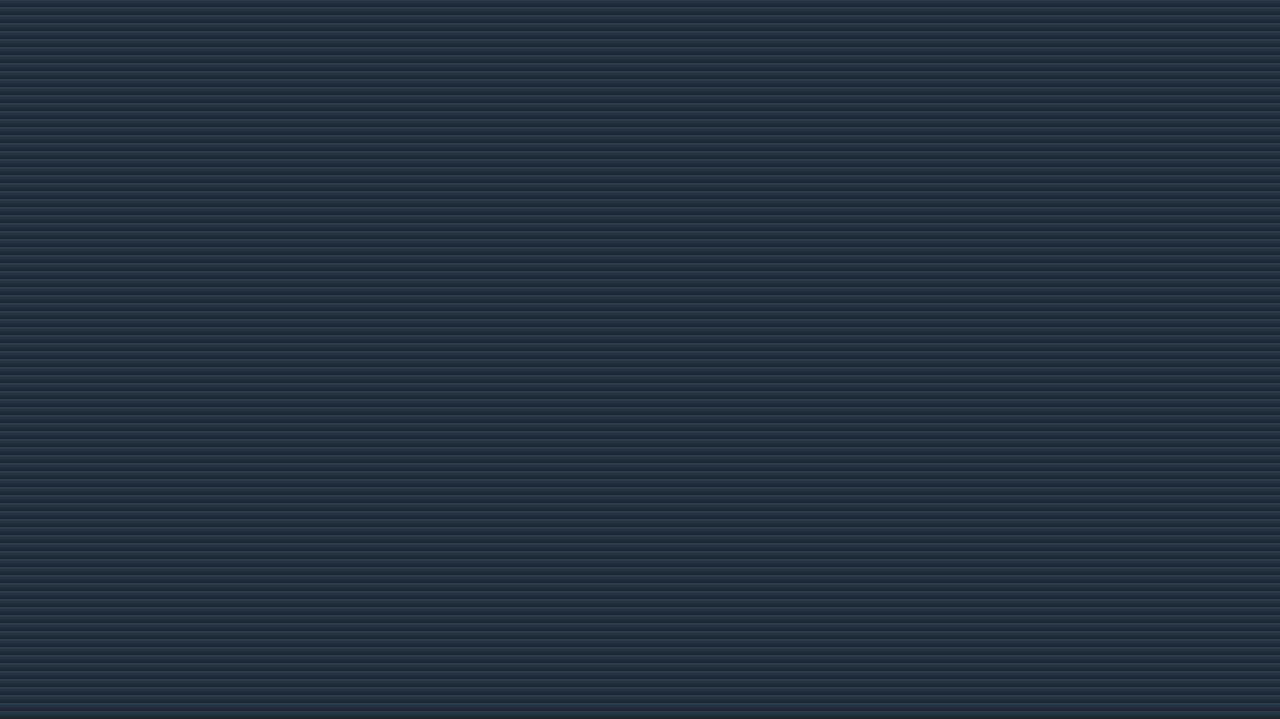
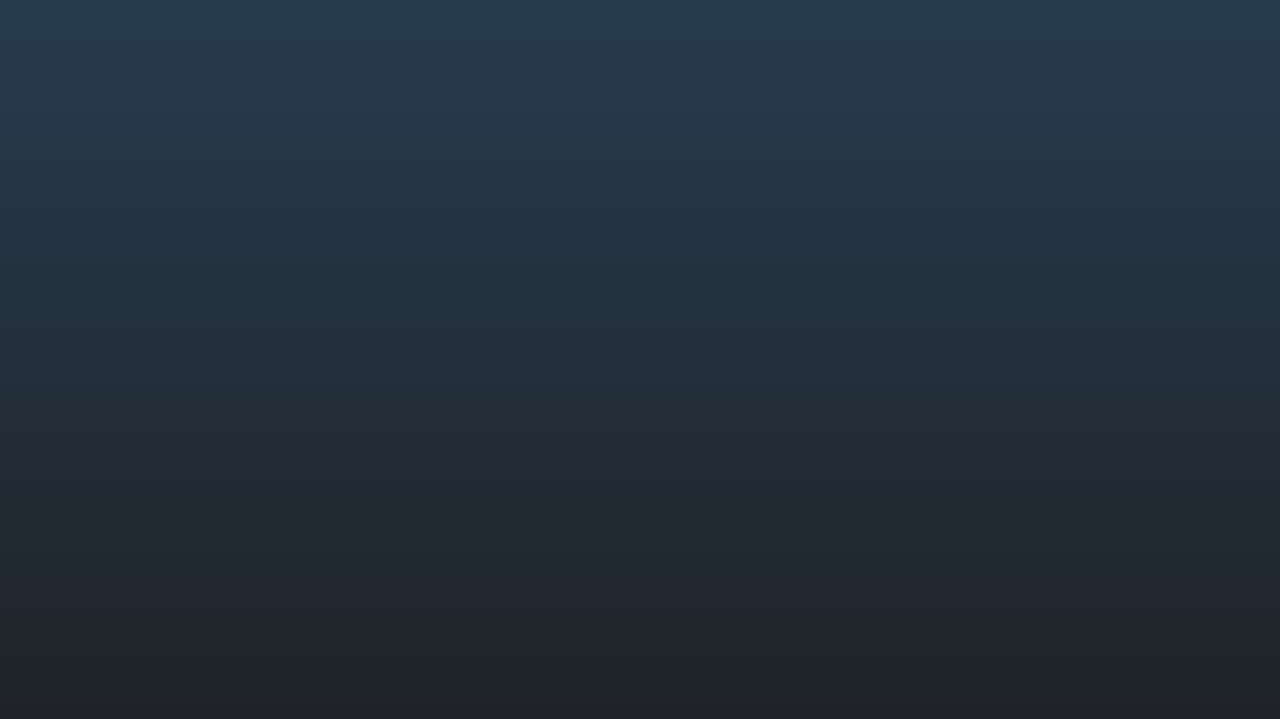
Before and after one commit to chrisdalloul/chrisdalloul.github.io, a plain HTML site: page index.html in a window 1280 px wide. Shown: the part 81-800 px from the top of the page. Drawn offline with Linux system fonts and the light colour scheme.

Commit message:
Fixed Linear Background

```diff
--- a/index.html
+++ b/index.html
@@ -3,7 +3,14 @@
 <head>
 	<title>ChrisDalloul</title>
 	<style>
-	body{
+	html {
+		height: 100%;
+	}
+	body {
+		height: 100%;
+		margin: 0;
+		background-repeat: no-repeat;
+		background-attachment: fixed;
 		background: linear-gradient(#283e54, #1f2327);
 	}
 	.header {
```
